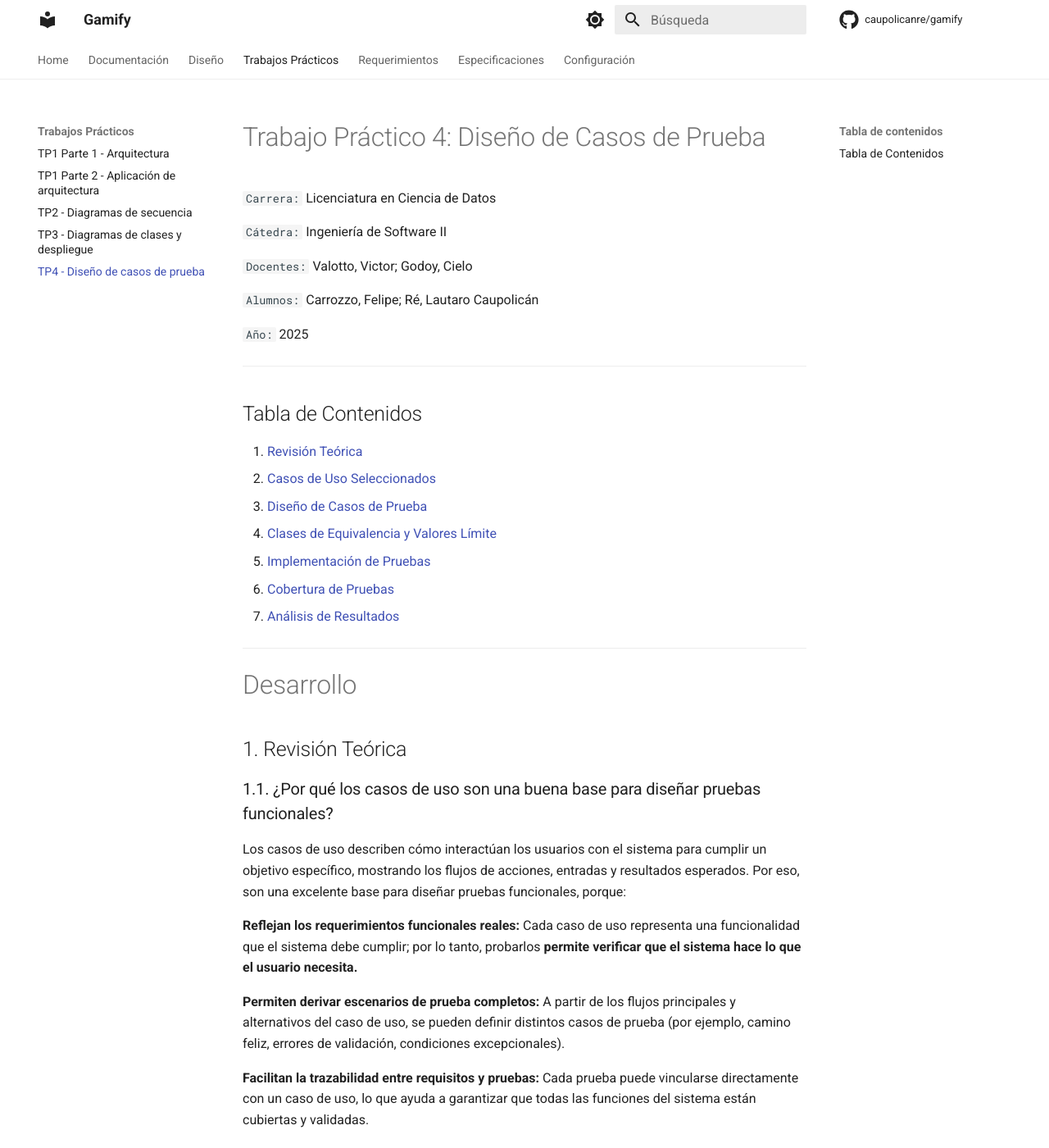
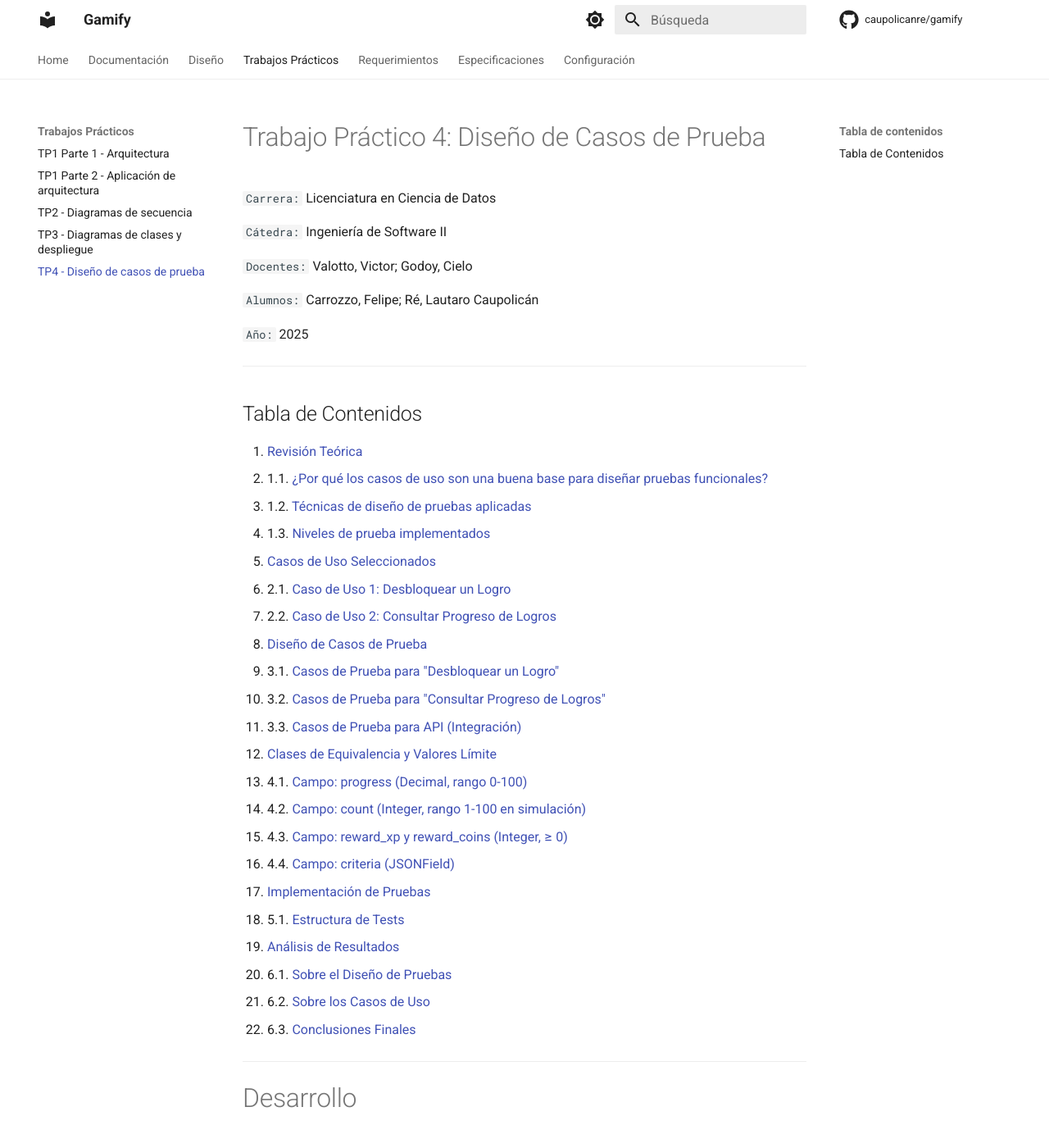
Before and after one commit to caupolicanre/software-engineering-gamify, an MkDocs documentation site: the page built from docs/practical_work/TP4_test_cases_design.md, in a window 1280 px wide and 1400 px high. Shown: the whole window at 82% size. Built offline with MkDocs 1.6.1 and Material for MkDocs 9.7.7, drawn with Linux system fonts in a browser that asks for light colours; comment, search, counter and statistics services are not loaded; some of the changed text lies outside the part shown.

Commit message:
docs: Update TP4 test case design document with additional sections and improved structure

```diff
--- a/docs/practical_work/TP4_test_cases_design.md
+++ b/docs/practical_work/TP4_test_cases_design.md
@@ -15,12 +15,27 @@
 ## Tabla de Contenidos
 
 1. [Revisión Teórica](#1-revisión-teórica)
+   - 1.1. [¿Por qué los casos de uso son una buena base para diseñar pruebas funcionales?](#11-por-qué-los-casos-de-uso-son-una-buena-base-para-diseñar-pruebas-funcionales)
+   - 1.2. [Técnicas de diseño de pruebas aplicadas](#12-técnicas-de-diseño-de-pruebas-aplicadas)
+   - 1.3. [Niveles de prueba implementados](#13-niveles-de-prueba-implementados)
 2. [Casos de Uso Seleccionados](#2-casos-de-uso-seleccionados)
+   - 2.1. [Caso de Uso 1: Desbloquear un Logro](#21-caso-de-uso-1-desbloquear-un-logro)
+   - 2.2. [Caso de Uso 2: Consultar Progreso de Logros](#22-caso-de-uso-2-consultar-progreso-de-logros)
 3. [Diseño de Casos de Prueba](#3-diseño-de-casos-de-prueba)
+   - 3.1. [Casos de Prueba para "Desbloquear un Logro"](#31-casos-de-prueba-para-desbloquear-un-logro)
+   - 3.2. [Casos de Prueba para "Consultar Progreso de Logros"](#32-casos-de-prueba-para-consultar-progreso-de-logros)
+   - 3.3. [Casos de Prueba para API (Integración)](#33-casos-de-prueba-para-api-integración)
 4. [Clases de Equivalencia y Valores Límite](#4-clases-de-equivalencia-y-valores-límite)
+   - 4.1. [Campo: progress (Decimal, rango 0-100)](#41-campo-progress-decimal-rango-0-100)
+   - 4.2. [Campo: count (Integer, rango 1-100 en simulación)](#42-campo-count-integer-rango-1-100-en-simulación)
+   - 4.3. [Campo: reward_xp y reward_coins (Integer, ≥ 0)](#43-campo-reward_xp-y-reward_coins-integer--0)
+   - 4.4. [Campo: criteria (JSONField)](#44-campo-criteria-jsonfield)
 5. [Implementación de Pruebas](#5-implementación-de-pruebas)
-6. [Cobertura de Pruebas](#6-cobertura-de-pruebas)
-7. [Análisis de Resultados](#7-análisis-de-resultados)
+   - 5.1. [Estructura de Tests](#51-estructura-de-tests)
+6. [Análisis de Resultados](#6-análisis-de-resultados)
+   - 6.1. [Sobre el Diseño de Pruebas](#61-sobre-el-diseño-de-pruebas)
+   - 6.2. [Sobre los Casos de Uso](#62-sobre-los-casos-de-uso)
+   - 6.3. [Conclusiones Finales](#63-conclusiones-finales)
 
 ---
 
@@ -599,17 +614,14 @@ src/apps/achievements/tests/
 
 ### 6.1. Sobre el Diseño de Pruebas
 
-**✅ :**
+**✅ Puntos Positivos:**
 1. **Partición por clases de equivalencia** permitió identificar casos límite tempranamente
 2. **Fixtures reutilizables** aceleraron significativamente el desarrollo de tests
-3. **Tests de API completos** ayudaron a encontrar bugs de integración
-4. **Cobertura como métrica** guió hacia áreas sin probar
 
 **⚠️ Desafíos encontrados:**
 1. **Tests asíncronos complejos** para event handlers requieren más infraestructura
 2. **Mocking de dependencias externas** puede ser complicado
 3. **Balance entre tests unitarios e integración** requiere decisiones conscientes
-4. **Tiempo de ejecución** aumenta con cantidad de tests de BD
 
 ### 6.2. Sobre los Casos de Uso
 
```
